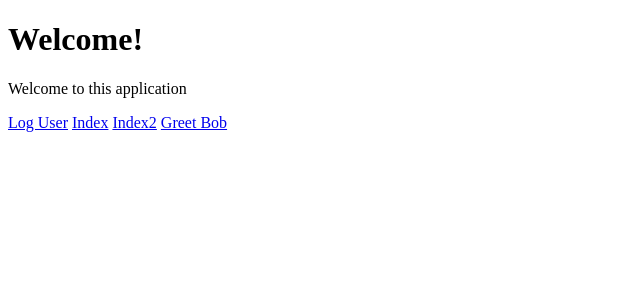
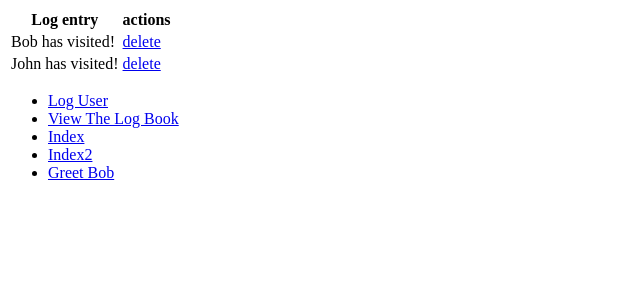
Before and after one commit to MaxGalenko/eComH23S3, a PHP site: page /Main/viewUserlog in a window 1280 px wide. Shown: the top 300 px of the page, without its empty margins (0-640 px from the left). Run offline with PHP 8.4, Linux system fonts and the light colour scheme.

Commit message:
Week 3 class

```diff
--- a/app/controllers/Main.php
+++ b/app/controllers/Main.php
@@ -18,15 +18,27 @@ class Main extends \app\core\Controller {
 	function logUser() {
 		if(isset($_POST['action'])) {
 			// data is sent
-			// open the log.txt file for appending
-			// lock the file for reserved access
-			$fh = fopen('log.txt', 'a');
-			fwrite($fh, "$_POST[name] has visited!\n");
-			fclose($fh);
+			$userLog = new \app\models\UserLog();
+			$userLog->name = $_POST['name'];
+			$userLog->insert();
+
 			header('location:/Main/logUser');
 		}else {
 			// no data submitted: the user needs to see the form
 			$this->view('Main/logUser');
 		}
 	}
+
+	function viewUserLog() {
+		$userLog = new \app\models\UserLog();
+		$contents = $userLog->getAll();
+		$this->view('Main/userLogList', $contents);
+	}
+
+	function logDelete($lineNumber) {
+		$userLog = new \app\models\Userlog();
+		$userLog->delete($lineNumber);
+		// redirect
+		header('location:/Main/viewUserLog');
+	}
 }
--- /dev/null
+++ b/app/models/UserLog.php
@@ -0,0 +1,35 @@
+<?php
+namespace app\models;
+
+define('LOG_FILE', 'log.txt');
+class UserLog {
+	public $name;
+
+	public function insert() {
+		$fh = fopen(LOG_FILE, 'a');
+		// need an exclusive lock to write
+		flock($fh, LOCK_EX);
+		fwrite($fh, "$this->name has visited!\n");
+		// release resource and the lock
+		fclose($fh);
+	}
+
+	public function getAll() {
+		$contents = file(LOG_FILE);
+		return $contents;
+	}
+
+	public function delete($lineNumber) {
+		// read the file
+		$contents = $this->getAll();
+		// write the file for each line that does not have this number
+		$fh = fopen(LOG_FILE, 'w');
+		flock($fh, LOCK_EX);
+		foreach ($contents as $lineNum => $entry) {
+			if($lineNum != $lineNumber) {
+				fwrite($fh, $entry);
+			}
+		}
+		fclose($fh);
+	}
+}
--- /dev/null
+++ b/app/views/Main/userLogList.php
@@ -0,0 +1,12 @@
+<?php $this->view('shared/header', 'User Log Book'); ?>
+
+<table>
+	<tr><th>Log entry</th><th>actions</th></tr>
+<?php
+foreach ($data as $key=>$logEntry) { ?>
+	<tr><td><?= $logEntry ?></td><td><a href='/Main/logDelete/<?=$key?>'>delete</a></td></tr>
+<?php
+}
+?>
+</table>
+<?php $this->view('shared/footer'); ?>
--- a/app/views/shared/footer.php
+++ b/app/views/shared/footer.php
@@ -1,9 +1,12 @@
-		<a href = '/Main/logUser'>Log User</a>
-		<a href = '/index.php?url=Main/index'>Index</a>
-		<a href = '/Main/index2'>Index2</a>
-		<a href = '/Main/greetings/Bob'>Greet Bob</a>
+		<ul>
+			<li><a href = '/Main/logUser'>Log User</a></li>
+			<li><a href = '/Main/viewUserlog'>View The Log Book</a></li>
+			<li><a href = '/Main/index'>Index</a></li>
+			<li><a href = '/Main/index2'>Index2</a></li>
+			<li><a href = '/Main/greetings/Bob'>Greet Bob</a></li>
 
-		<!--<a href = '/Controller/Method/Param1/Param2'>Greet Bob</a> -->
-		<!-- will be translated as a result of .htaccess to index.php?url=/Controller/Method/Param1/Param2 -->
+			<!--<a href = '/Controller/Method/Param1/Param2'>Greet Bob</a> -->
+			<!-- will be translated as a result of .htaccess to index.php?url=/Controller/Method/Param1/Param2 -->
+		</ul>
 	</body>
 </html>
--- a/log.txt
+++ b/log.txt
@@ -1,2 +1,2 @@
-Maxym has visited!
 Bob has visited!
+John has visited!
```
